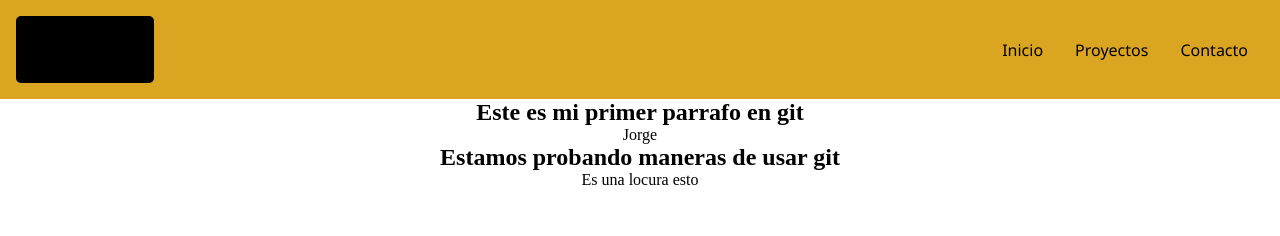
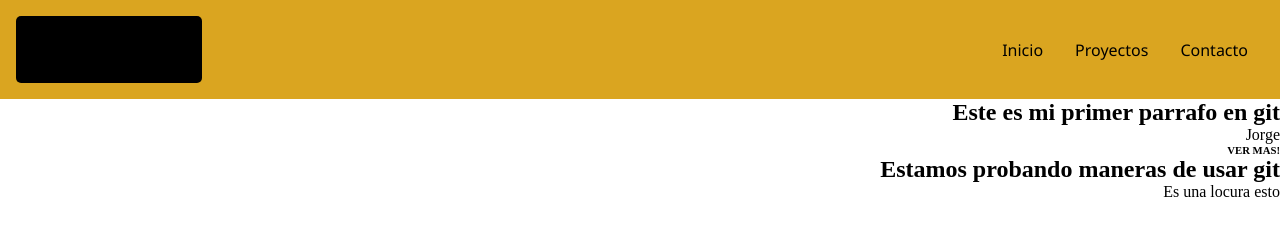
Before and after one commit to AlanMaldonado21/platzo, a plain HTML site: page index.html in a window 1280 px wide. Drawn offline with Linux system fonts and the light colour scheme.

```diff
--- a/index.html
+++ b/index.html
@@ -11,7 +11,7 @@
 
     <header>
         <div id="cabecera">
-            <h1>Dolman</h1>
+            <h1>Maldonado</h1>
         </div>
 
         <nav>
@@ -27,6 +27,7 @@
             <h2>Este es mi primer parrafo en git</h2>
             <p>Jorge</p>
         </section>
+        <h6>VER MAS!</h6>
     </main>
     <footer>
         <div>
--- a/style.css
+++ b/style.css
@@ -4,7 +4,8 @@
     box-sizing: border-box;
 }
 body{
-    text-align: center;
+    text-align: end;
+
 }
 
 header{
```
